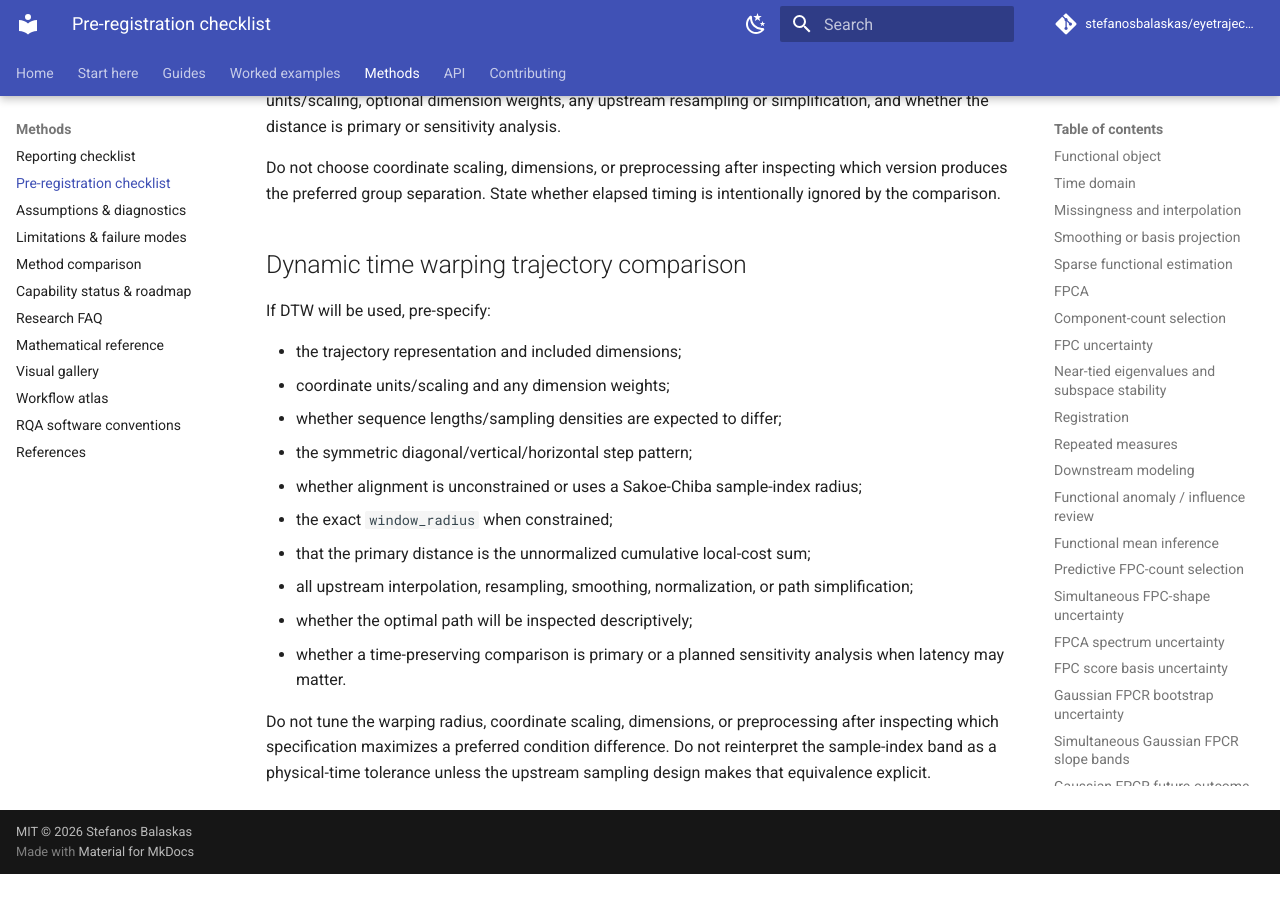
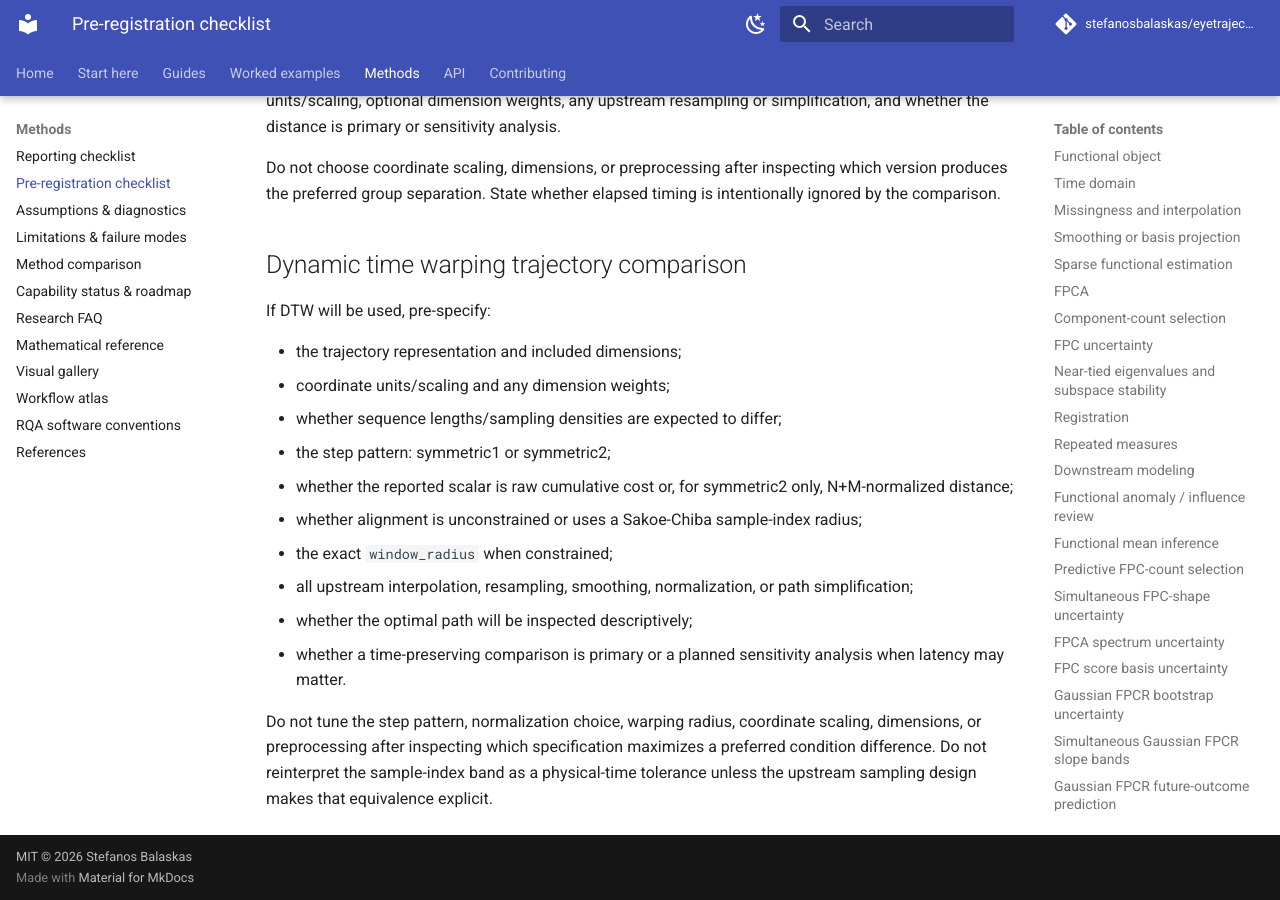
Before and after one commit to stefanosbalaskas/eyetrajectoriespy, an MkDocs documentation site: the page built from docs/methods/preregistration.md, in a window 1280 px wide and 900 px high, scrolled down 18158 px. Built offline with MkDocs 1.6.1 and Material for MkDocs 9.7.7, drawn with Linux system fonts in a browser that asks for light colours; comment, search, counter and statistics services are not loaded; before the commit the page ends 19032 px from its top, so only the background shows below that.

Commit message:
Expand DTW preregistration contract

```diff
--- a/docs/methods/preregistration.md
+++ b/docs/methods/preregistration.md
@@ -596,12 +596,12 @@ If DTW will be used, pre-specify:
 - the trajectory representation and included dimensions;
 - coordinate units/scaling and any dimension weights;
 - whether sequence lengths/sampling densities are expected to differ;
-- the symmetric diagonal/vertical/horizontal step pattern;
+- the step pattern: symmetric1 or symmetric2;
+- whether the reported scalar is raw cumulative cost or, for symmetric2 only, N+M-normalized distance;
 - whether alignment is unconstrained or uses a Sakoe-Chiba sample-index radius;
 - the exact `window_radius` when constrained;
-- that the primary distance is the unnormalized cumulative local-cost sum;
 - all upstream interpolation, resampling, smoothing, normalization, or path simplification;
 - whether the optimal path will be inspected descriptively;
 - whether a time-preserving comparison is primary or a planned sensitivity analysis when latency may matter.
 
-Do not tune the warping radius, coordinate scaling, dimensions, or preprocessing after inspecting which specification maximizes a preferred condition difference. Do not reinterpret the sample-index band as a physical-time tolerance unless the upstream sampling design makes that equivalence explicit.
+Do not tune the step pattern, normalization choice, warping radius, coordinate scaling, dimensions, or preprocessing after inspecting which specification maximizes a preferred condition difference. Do not reinterpret the sample-index band as a physical-time tolerance unless the upstream sampling design makes that equivalence explicit.
```
